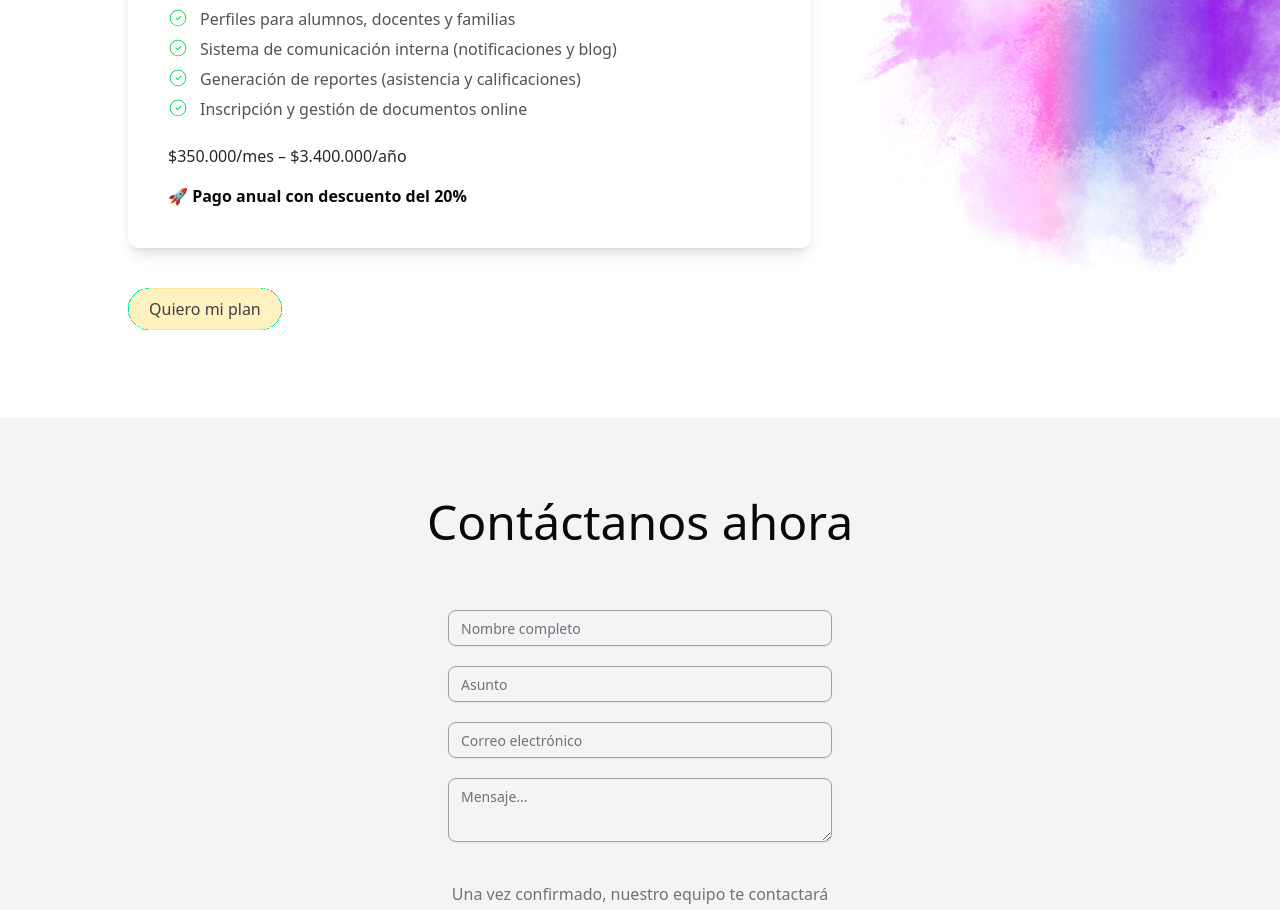
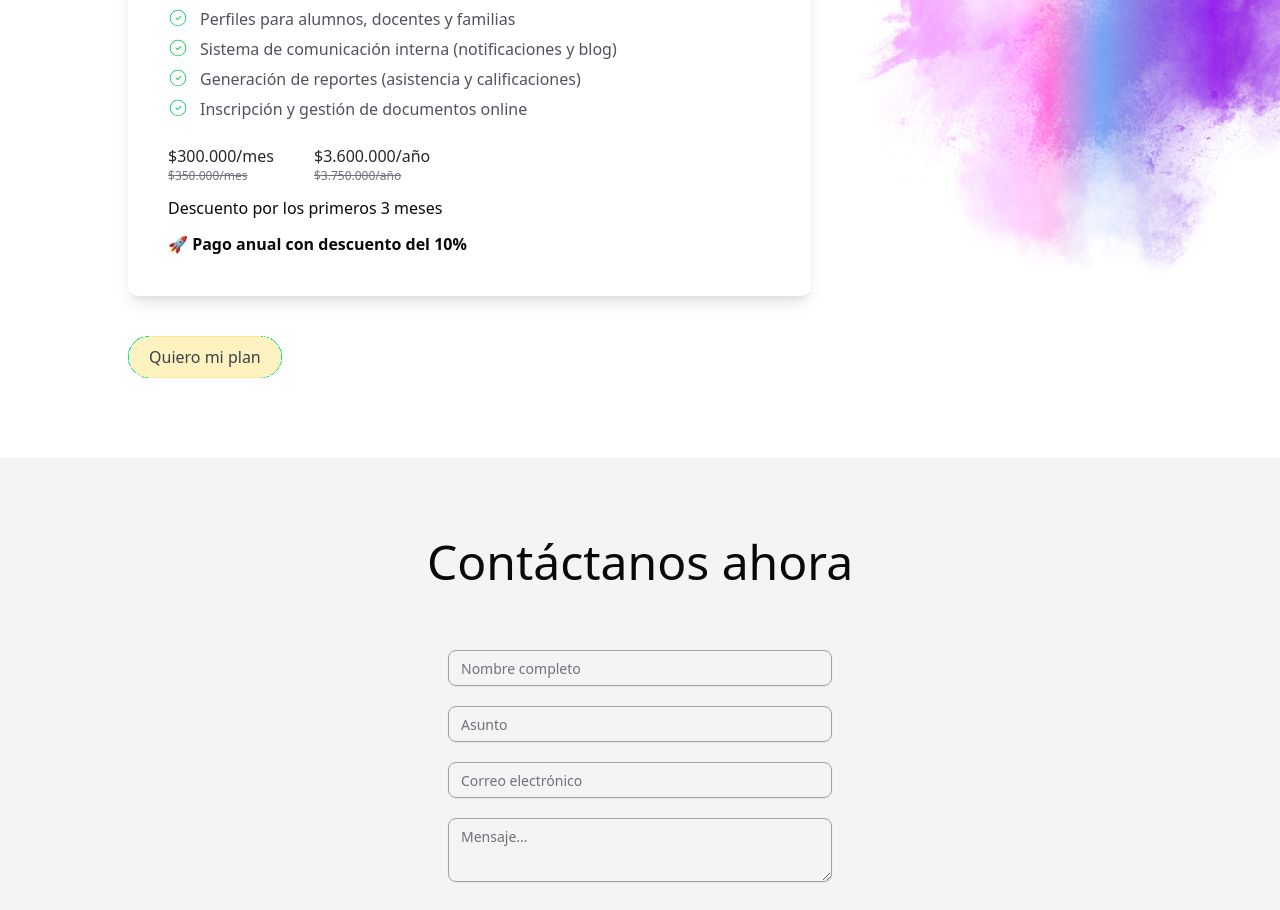
Before and after one commit to FedericoHerreraa/RIE, a Next.js app: page / in a window 1280 px wide. Shown: the part 4860-5770 px from the top of the page. Built offline with nearby package versions, Linux system fonts and the light colour scheme.

Commit message:
adding discount to prices

```diff
--- a/components/Plans.tsx
+++ b/components/Plans.tsx
@@ -33,8 +33,19 @@ export const Plans = () => {
                                             </div>
                                         ))}
                                     </div>
-                                    <p className="text-zinc-800 font-medium mt-6">${plan.monthlyPrice.toLocaleString("es-AR")}/mes – ${plan.yearlyPrice.toLocaleString("es-AR")}/año</p>
-                                    <p className="mt-4 font-semibold">{plan.footer}</p>
+                                    <div className="flex items-center gap-10">
+                                        <div className="mt-6">
+                                            <p className="text-zinc-800 font-medium">${plan.discountMonthlyPrice.toLocaleString("es-AR")}/mes</p>
+                                            <p className="text-zinc-500 text-xs line-through">${plan.monthlyPrice.toLocaleString("es-AR")}/mes</p>
+                                        </div>
+                                        <div className="mt-6">
+                                            <p className="text-zinc-800 font-medium">${plan.discountYearlyPrice.toLocaleString("es-AR")}/año</p>
+                                            <p className="text-zinc-500 text-xs line-through">${plan.yearlyPrice.toLocaleString("es-AR")}/año</p>
+                                        </div>
+                                    </div>
+
+                                    <p className="mt-3 font-extralight">Descuento por los primeros 3 meses</p>
+                                    <p className="mt-3 font-semibold">{plan.footer}</p>
                                 </div>
                             </TabsContent>
                         ))}
@@ -58,8 +69,10 @@ const plans = [
         value: 'base',
         name: 'Base',
         description: 'Ideal para colegios que solo necesitan una presencia digital profesional.',
+        discountMonthlyPrice: 100000,
         monthlyPrice: 150000,
-        yearlyPrice: 1500000,
+        discountYearlyPrice: 1450000,
+        yearlyPrice: 1600000,
         features: [
             'Página web con información de la institución',
             'Galería de imágenes y videos',
@@ -72,15 +85,17 @@ const plans = [
             'Mantenimiento web incluido',
         ],
         textColor: '',
-        footer: '🚀 Pago anual con descuento del 20%'
+        footer: '🚀 Pago anual con descuento del 10%'
     },
     {
         id: 2,
         value: 'advanced',
         name: 'Avanzado',
         description: 'Para instituciones que quieren digitalizar procesos administrativos y mejorar la comunicación.',
+        discountMonthlyPrice: 300000,
         monthlyPrice: 350000,
-        yearlyPrice: 3400000,
+        discountYearlyPrice: 3600000,
+        yearlyPrice: 3750000,
         features: [
             'TODO EL PLAN BASE +',
             'Perfiles para alumnos, docentes y familias',
@@ -89,6 +104,6 @@ const plans = [
             'Inscripción y gestión de documentos online'
         ],
         textColor: 'bg-gradient-to-r text-transparent bg-clip-text from-pink-400 via-blue-300 to-violet-400',
-        footer: '🚀 Pago anual con descuento del 20%'
+        footer: '🚀 Pago anual con descuento del 10%'
     }
 ]
```
